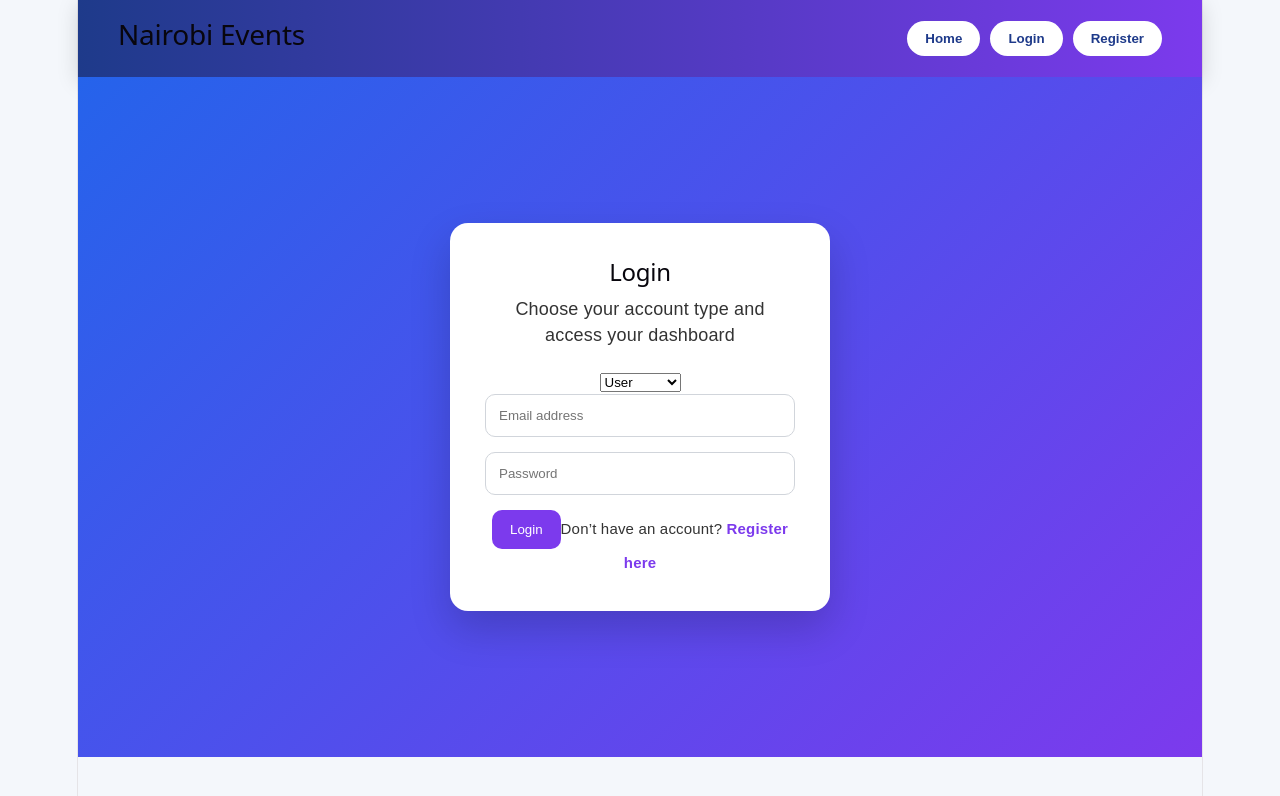
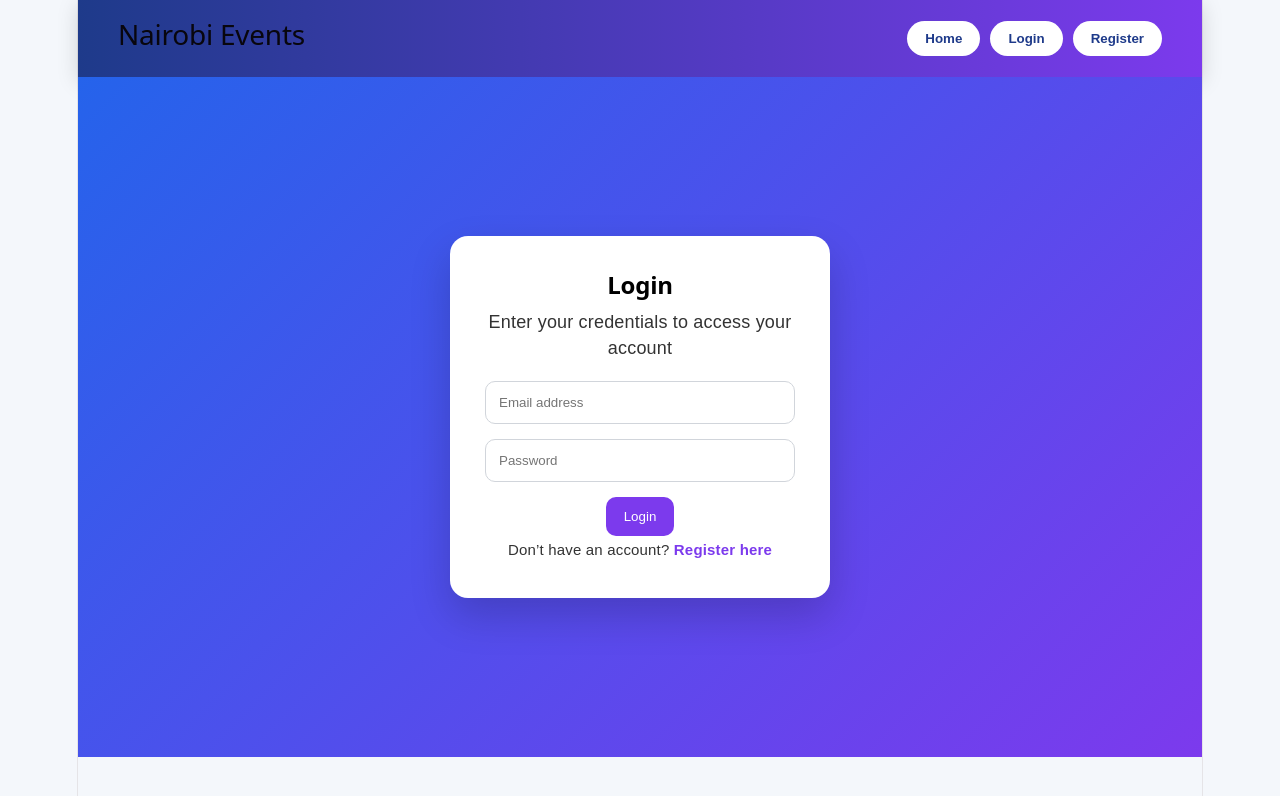
Before and after one commit to 202318/Nairobi-events-platform, a React app in the folder frontend/: page / in a window 1280 px wide. Both pictures are taken after a click on the button "Login". Shown: the top 796 px of the page. Built offline with nearby package versions, Linux system fonts and the light colour scheme; no server answers; the HTML template or start-up script is replaced by a standard one.

Commit message:
Removed dropdown menu on login and register pages and improved design

```diff
--- a/frontend/src/App.css
+++ b/frontend/src/App.css
@@ -270,6 +270,7 @@ button:hover {
 
 .login-card h2 {
   margin-bottom: 10px;
+  color: #000;
 }
 
 .login-card p {
--- a/frontend/src/components/Login.jsx
+++ b/frontend/src/components/Login.jsx
@@ -2,19 +2,8 @@ function Login({ loginForm, setLoginForm, handleLogin, setPage }) {
   return (
     <section className="login-page">
       <form className="login-card" onSubmit={handleLogin}>
-        <h2>Login</h2>
-        <p>Choose your account type and access your dashboard</p>
-
-        <select
-          value={loginForm.role}
-          onChange={(e) =>
-            setLoginForm({ ...loginForm, role: e.target.value })
-          }
-          required
-        >
-          <option value="user">User</option>
-          <option value="organizer">Organizer</option>
-        </select>
+        <h2><b>Login</b></h2>
+        <p>Enter your credentials to access your account</p>
 
         <input
           type="email"
@@ -38,10 +27,12 @@ function Login({ loginForm, setLoginForm, handleLogin, setPage }) {
 
         <button type="submit">Login</button>
 
-        <small>
+        <div>
+          <small>
           Don’t have an account?{" "}
           <span onClick={() => setPage("register")}>Register here</span>
         </small>
+        </div>
       </form>
     </section>
   );
--- a/frontend/src/components/Register.jsx
+++ b/frontend/src/components/Register.jsx
@@ -2,19 +2,8 @@ function Register({ registerForm, setRegisterForm, handleRegister, setPage }) {
   return (
     <section className="login-page">
       <form className="login-card" onSubmit={handleRegister}>
-        <h2>Create Account</h2>
-        <p>Register as a user or event organizer</p>
-
-        <select
-          value={registerForm.role}
-          onChange={(e) =>
-            setRegisterForm({ ...registerForm, role: e.target.value })
-          }
-          required
-        >
-          <option value="user">User</option>
-          <option value="organizer">Organizer</option>
-        </select>
+        <h2><b>Create Account</b></h2>
+        <p>Fill in the details below to create your account</p>
 
         <input
           type="text"
@@ -46,12 +35,14 @@ function Register({ registerForm, setRegisterForm, handleRegister, setPage }) {
           required
         />
 
-        <button type="submit">Create Account</button>
+        <button type="submit" >Create Account</button>
 
+        <div>
         <small>
           Already have an account?{" "}
           <span onClick={() => setPage("login")}>Login here</span>
         </small>
+        </div>
       </form>
     </section>
   );
```
